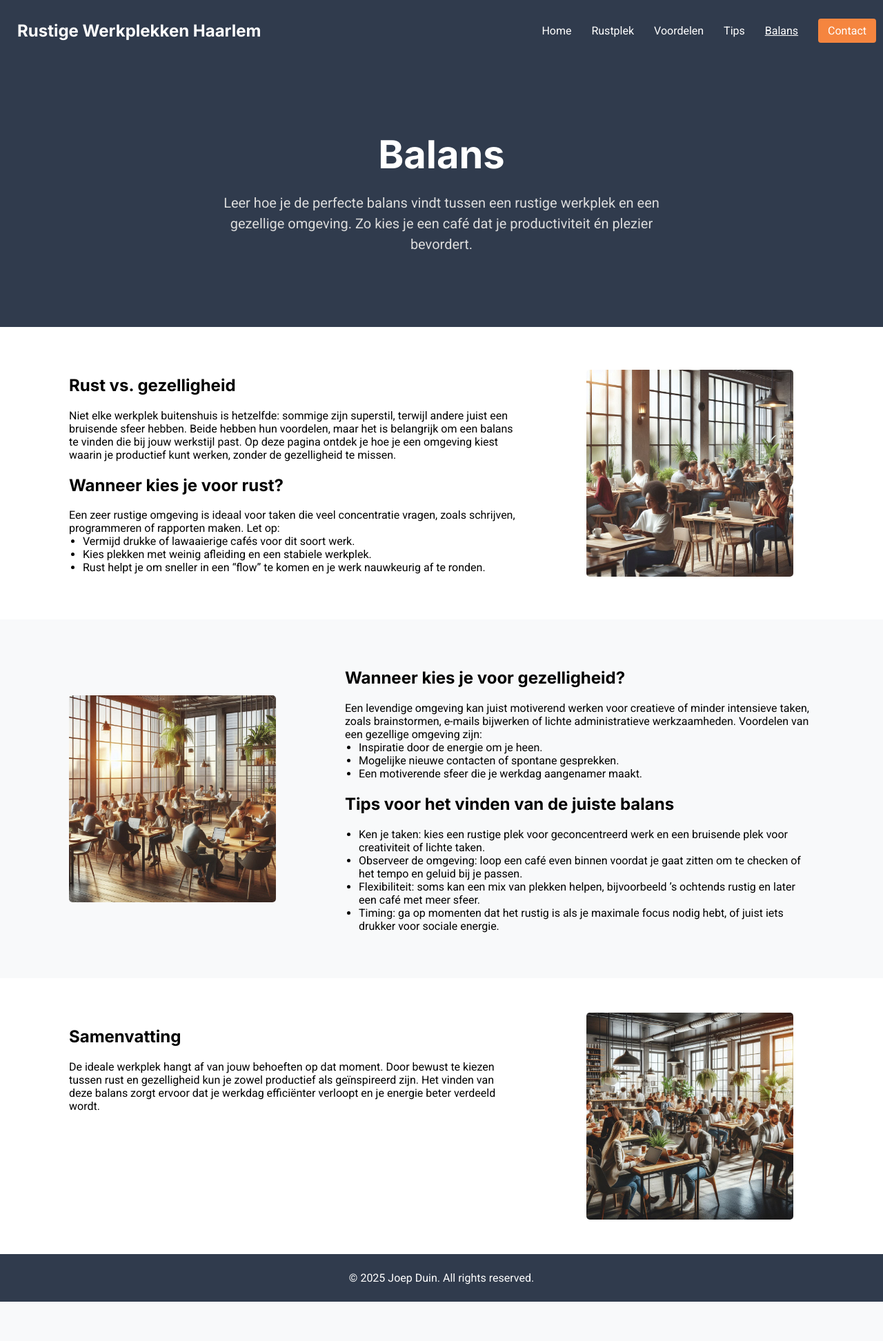
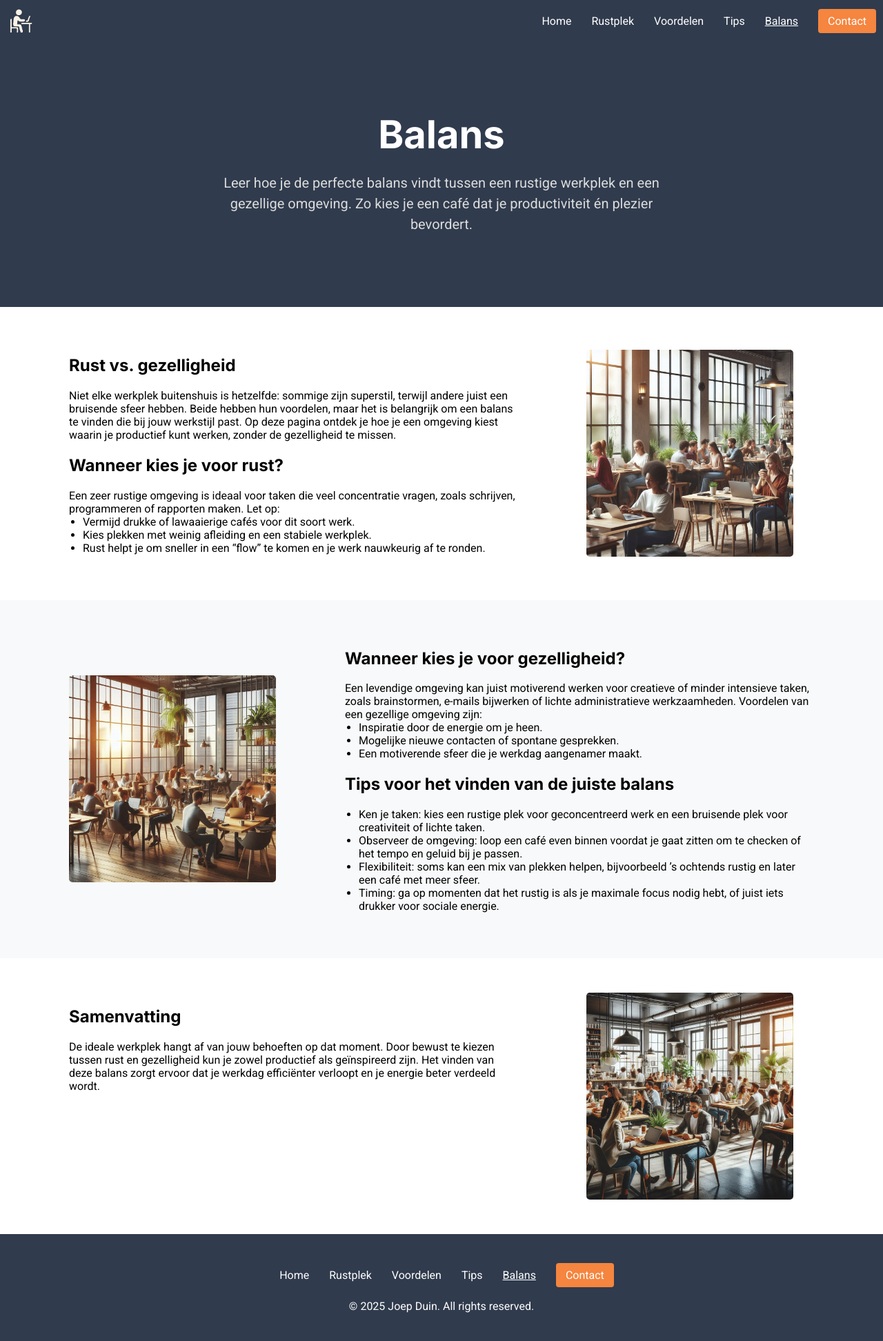
Before and after one commit to joepduin/webmarkup, a plain HTML site: page balans.html in a window 1280 px wide. Shown: the whole page at 69% size. Before the commit the page ends 1887 px from the top, so only its background shows below. Drawn offline with Linux system fonts and the light colour scheme.

Commit message:
Update header and footer structure across multiple pages for improved navigation and branding

```diff
--- a/balans.html
+++ b/balans.html
@@ -17,7 +17,9 @@
   </head>
   <body>
     <header>
-      <a href="index.html"><h2>Rustige Werkplekken Haarlem</h2></a>
+      <a class="logo" href="index.html"
+        ><img src="img/fav.png" alt="Rustige Werkplekken Haarlem" />
+      </a>
       <nav>
         <a href="index.html">Home</a>
         <a href="rustplek.html">Rustplek</a>
@@ -103,6 +105,16 @@
       />
     </section>
 
-    <footer>&copy; 2025 Joep Duin. All rights reserved.</footer>
+    <footer>
+      <nav>
+        <a href="index.html">Home</a>
+        <a href="rustplek.html">Rustplek</a>
+        <a href="voordelen.html">Voordelen</a>
+        <a href="tips.html">Tips</a>
+        <a href="balans.html"><u>Balans</u></a>
+        <a class="contact-nav" href="contact.html">Contact</a>
+      </nav>
+      <p>&copy; 2025 Joep Duin. All rights reserved.</p>
+    </footer>
   </body>
 </html>
--- a/css/styles.css
+++ b/css/styles.css
@@ -44,13 +44,28 @@ header a {
   color: white;
 }
 
+.logo {
+  margin-left: 0;
+  display: flex;
+  align-items: center;
+}
+
+.logo img {
+  width: 40px;
+  height: 40px;
+  display: block;
+}
+
 nav a {
   margin-left: 15px;
   padding-right: 10px;
   text-decoration: none;
   color: white;
 }
-
+footer > nav {
+  padding-top: 25px;
+  padding-bottom: 10px;
+}
 .contact-nav {
   background-color: #f5853f;
   padding: 8px 14px;
```
Also changed, not shown: contact.html (+14 -2 lines), index.html (+14 -2 lines), rustplek.html (+14 -2 lines), tips.html (+14 -2 lines), voordelen.html (+14 -2 lines).
